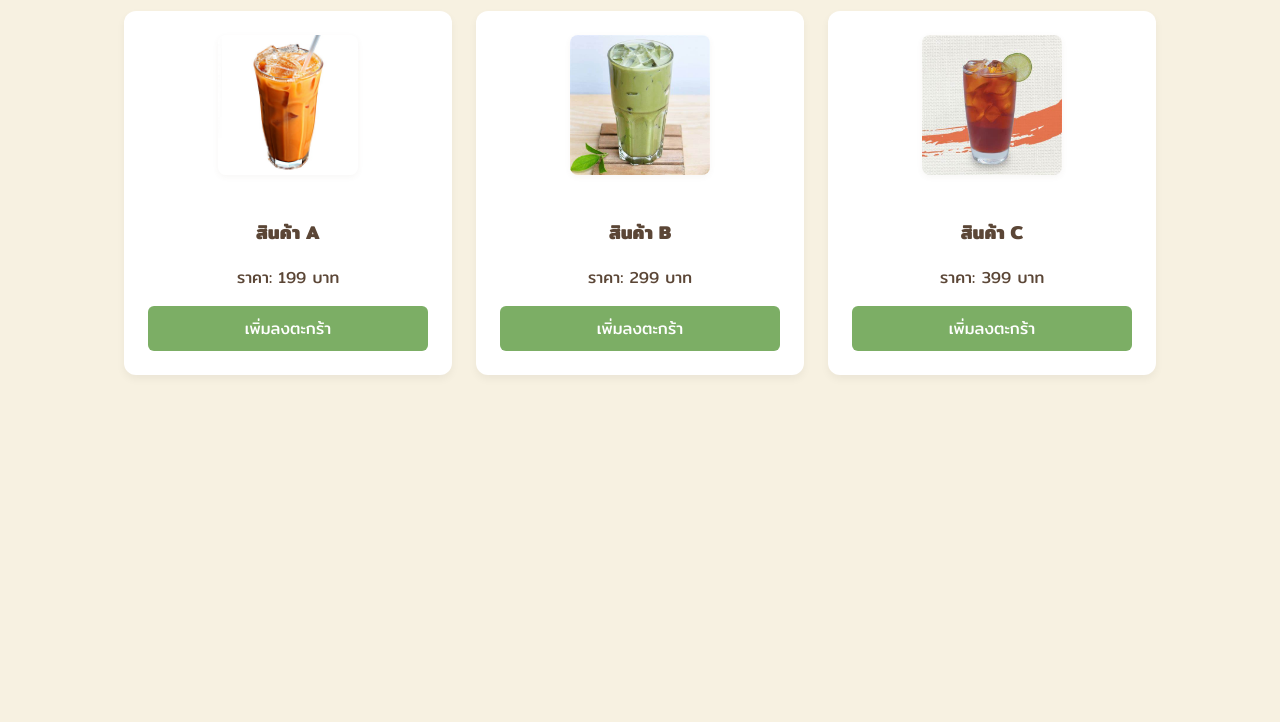
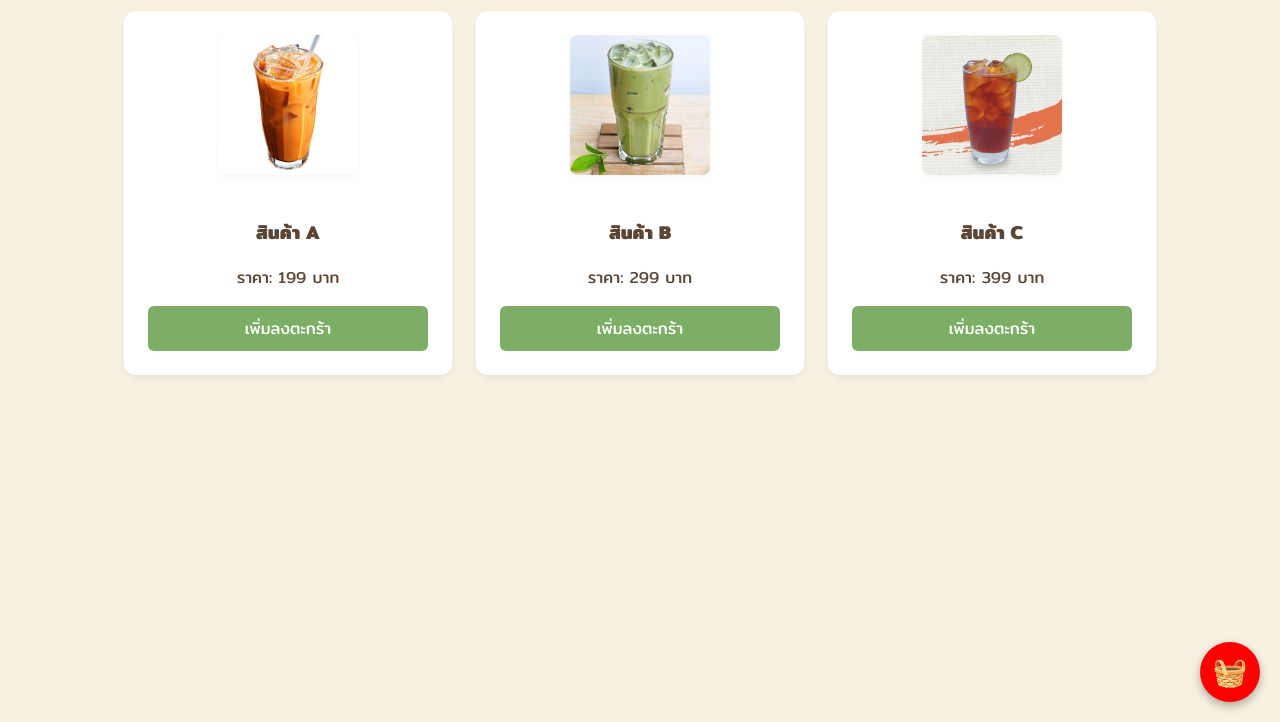
Before and after one commit to Bomu76/website, a website: page public/menu.html in a window 1280 px wide. Shown: the part 78-800 px from the top of the page. Drawn offline with Linux system fonts and the light colour scheme; some packages are replaced by stand-ins of ours; a script that the page names is missing.

Commit message:
update code 12

```diff
--- a/public/menu.html
+++ b/public/menu.html
@@ -44,6 +44,7 @@
         </div>
 
     </div>
+    <a href="cart.html" class="floating-cart-btn">🧺</a>
 </body>
 
 </html>
--- a/public/style.css
+++ b/public/style.css
@@ -80,6 +80,30 @@ h1 {
 .container {
     padding: 1.2rem;
     text-align: center;
+}
+
+.floating-cart-btn {
+  position: fixed;
+  bottom: 20px;
+  right: 20px;
+  width: 60px;
+  height: 60px;
+  background-color: #ff0000;
+  color: white;
+  border-radius: 50%;
+  display: flex;
+  align-items: center;
+  justify-content: center;
+  text-decoration: none;
+  font-size: 28px;
+  box-shadow: 0 4px 10px rgba(0,0,0,0.3);
+  z-index: 999;
+  transition: background-color 0.3s;
+}
+
+.floating-cart-btn:hover {
+  background-color: #c90000;
+  cursor: pointer;
 }
 
 .btn-primary {
```
Also changed, not shown: public/checkout.js (+0 -14 lines), public/images/banner-left.jpg (added), public/images/banner.right.jpg (added).
